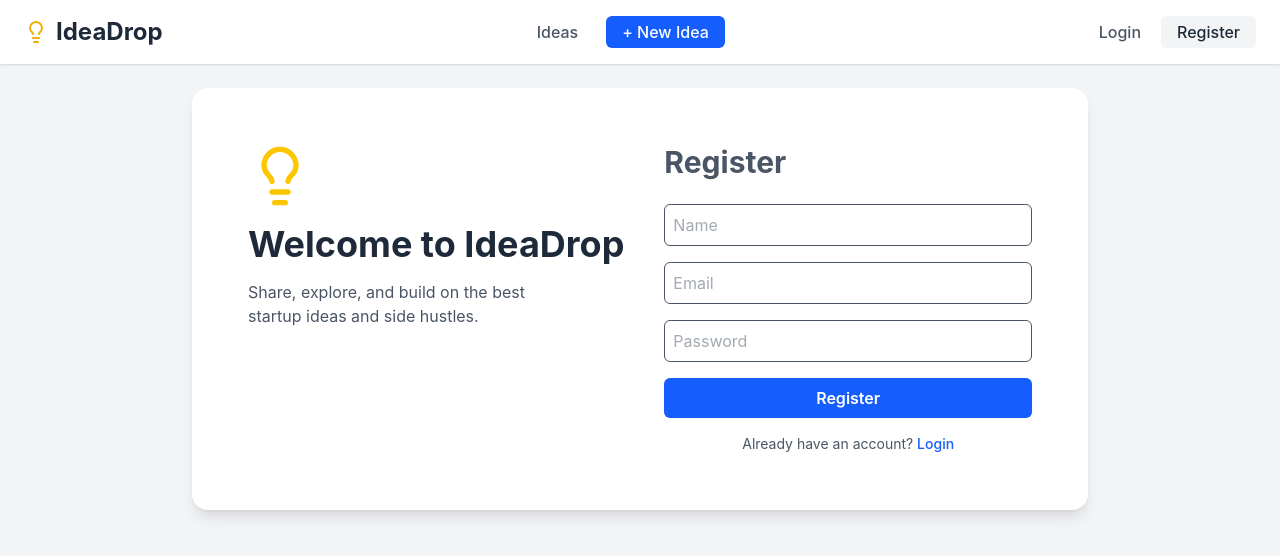
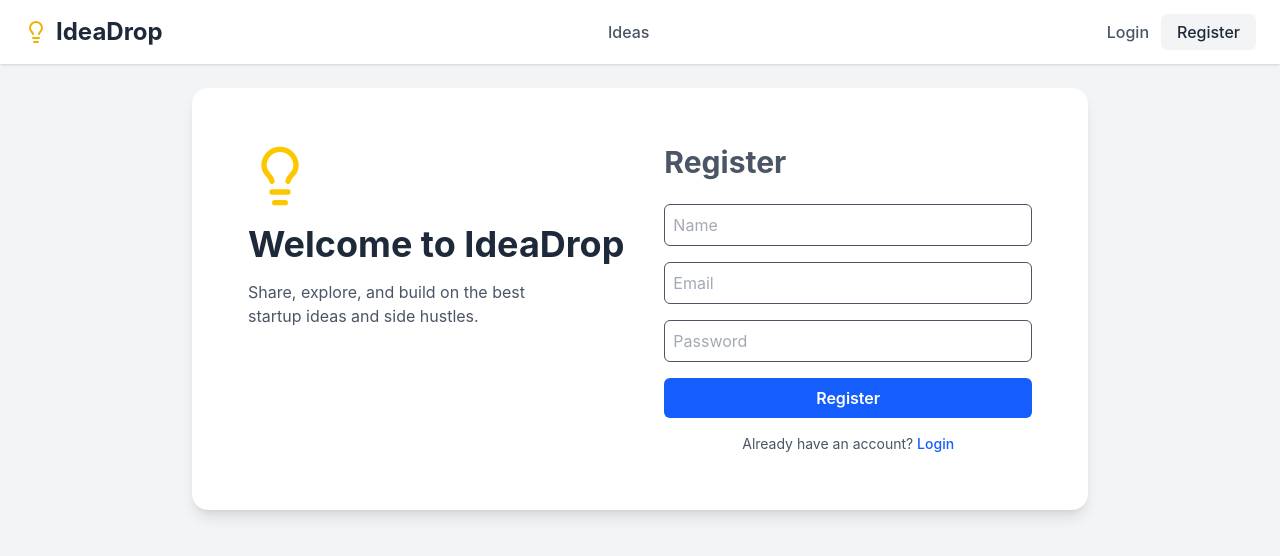
Before and after one commit to YashdeepN/idea-drop-frontend, a React (Vite) app: page /register in a window 1280 px wide. Shown: the top 556 px of the page. Built offline with nearby package versions, Linux system fonts and the light colour scheme.

Commit message:
conditional rendering of nav links for logged in user

```diff
--- a/src/components/Header.tsx
+++ b/src/components/Header.tsx
@@ -1,7 +1,10 @@
+import { useAuth } from "@/context/AuthContext";
 import { Link } from "@tanstack/react-router";
 import { Lightbulb } from "lucide-react";
 
 const Header = () => {
+  const { user } = useAuth();
+
   return (
     <header className="bg-white shadow">
       <div className="container mx-auto px-6 py-4 flex justify-between items-center">
@@ -18,16 +21,20 @@
           >
             Ideas
           </Link>
+          {user && (
             <Link
               to="/ideas/new"
               className="bg-blue-600 hover:bg-blue-700 text-white font-medium transition px-4 py-2 rounded-md leading-none"
             >
               + New Idea
             </Link>
+          )}
         </nav>
 
         {/* Auth Buttons */}
         <div className="flex items-center space-x-2">
+          {!user ? (
+            <div className="">
               <Link
                 to="/login"
                 className="text-gray-600 hover:text-gray-700 font-medium transition px-3 py-2 leading-none"
@@ -41,6 +48,17 @@
                 Register
               </Link>
             </div>
+          ) : (
+            <>
+              <span className="text-gray-700 font-medium px-2">
+                Welcome, {user.name}
+              </span>
+              <button className="text-red-600 hover:text-red-900 font-medium transition px-3 py-2 leading-none cursor-pointer">
+                Logout
+              </button>
+            </>
+          )}
+        </div>
       </div>
     </header>
   );
```
Lines whose indentation alone changed are shown as unchanged.
